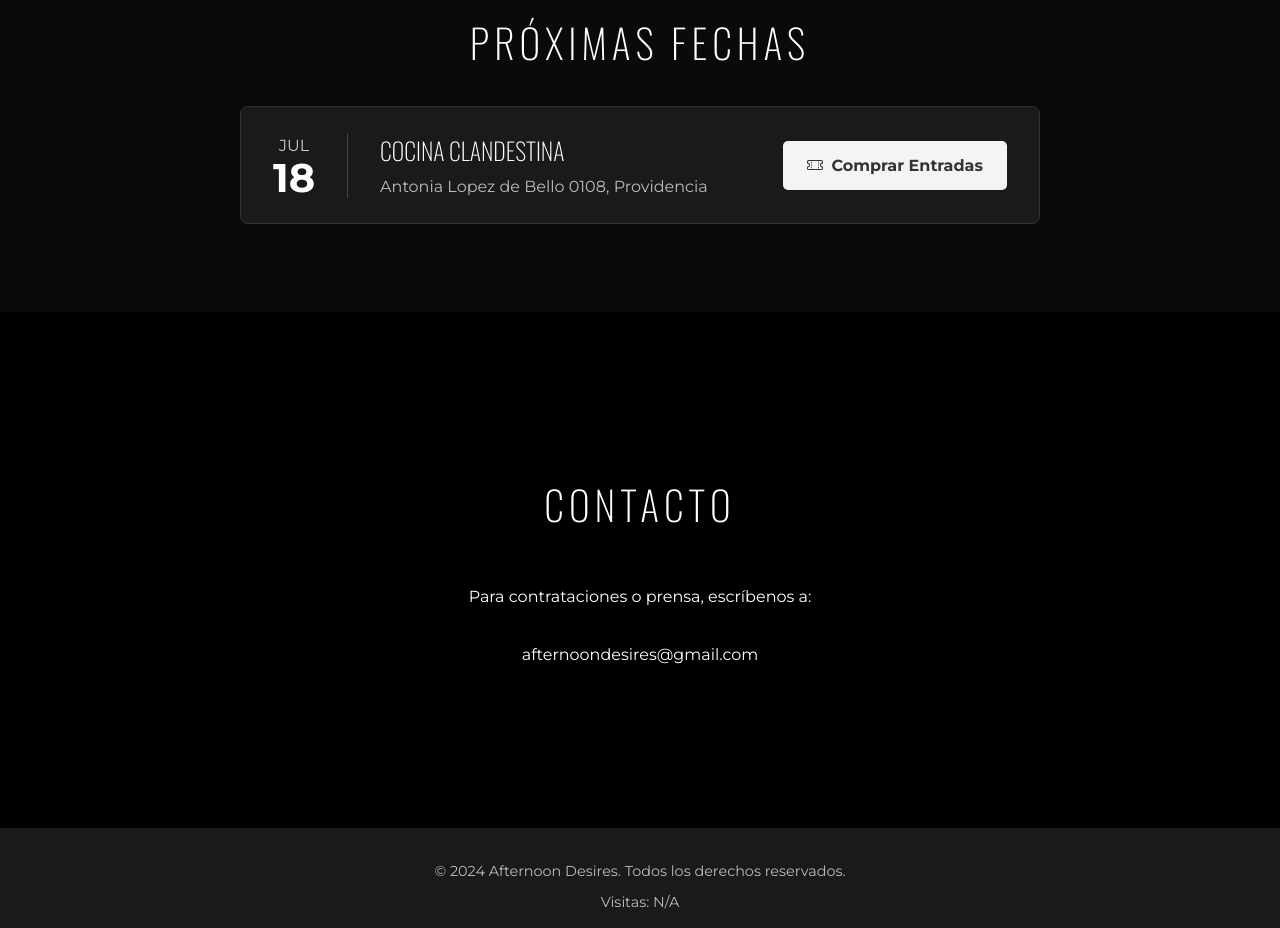
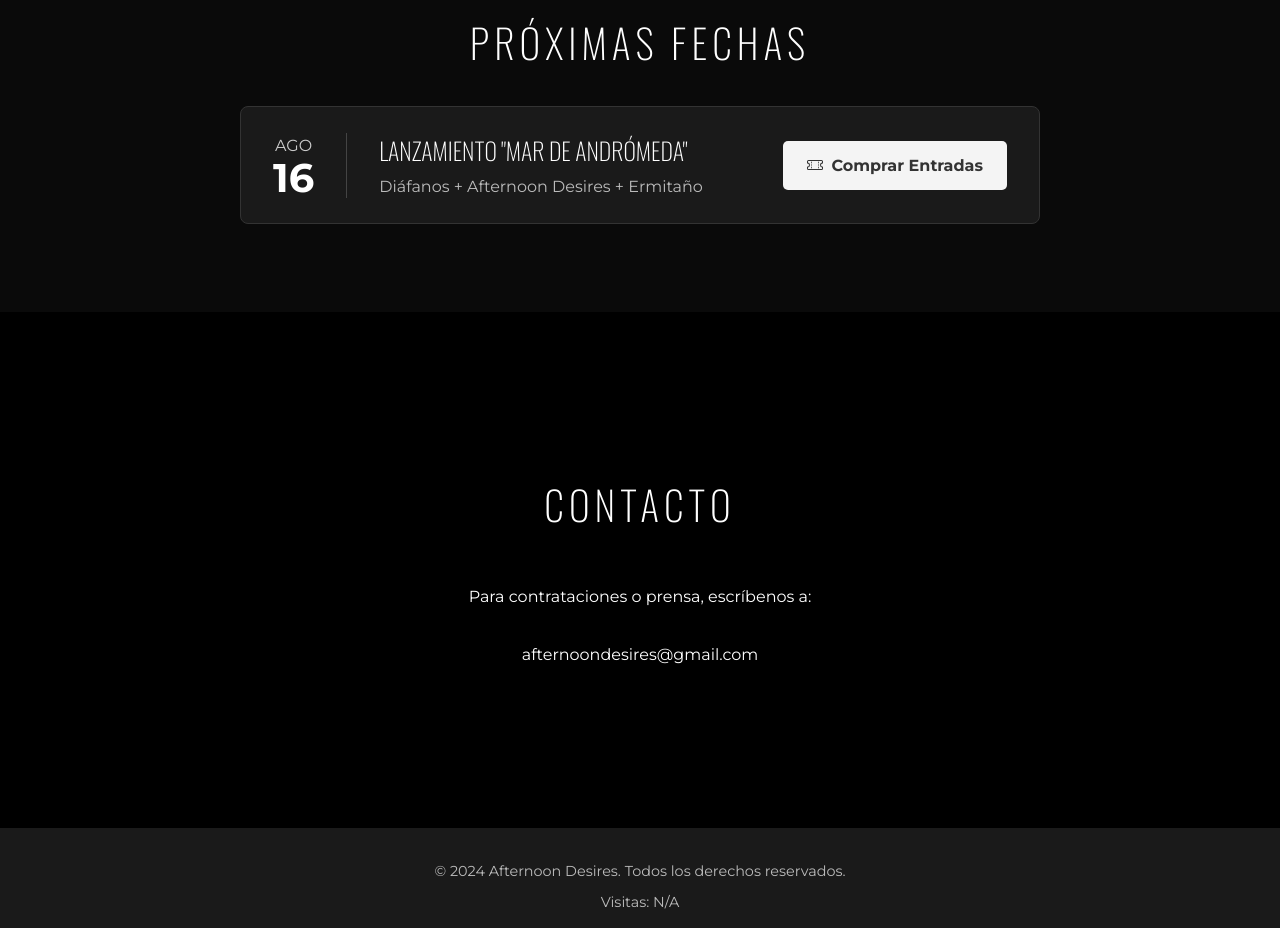
Before and after one commit to lauraaguada/afternoondesires.com, a plain HTML site: page index.html in a window 1280 px wide. Shown: the part 6460-7388 px from the top of the page. Drawn offline with nearby package versions, Linux system fonts and the light colour scheme; no server answers.

Commit message:
Actualizar próximas fechas: Lanzamiento Mar de Andrómeda - 16 agosto

```diff
--- a/index.html
+++ b/index.html
@@ -266,14 +266,14 @@
             <div class="dates-list">
                 <div class="date-item">
                     <div class="date-info">
-                        <span class="date-month" data-key="date_1_month">JUL</span>
-                        <span class="date-day">18</span>
+                        <span class="date-month" data-key="date_1_month">AGO</span>
+                        <span class="date-day">16</span>
                     </div>
                     <div class="venue-info">
-                        <h3 data-key="date_1_venue">Cocina Clandestina</h3>
-                        <p data-key="date_1_location">Antonia Lopez de Bello 0108, Providencia</p>
+                        <h3 data-key="date_1_venue">Lanzamiento "Mar de Andrómeda"</h3>
+                        <p data-key="date_1_location">Diáfanos + Afternoon Desires + Ermitaño</p>
                     </div>
-                    <a href="https://portaldisc.com/evento/afternoondesiresencocinaclandestina" target="_blank" class="ticket-link">
+                    <a href="https://www.passline.com/eventos/lanzamiento-mar-de-andromeda-diafanos-afternoon-desires-ermitano?fbclid=PAQ0xDSwL2OfdleHRuA2FlbQIxMQABpwpTwIWxfLjgpxWYMGu4H1603HjFj6b3UjB81QhZeW5mSd8cor9KkJO0X787_aem_TJTFnTgPgOmOfdW2odrvwA" target="_blank" class="ticket-link">
                         <svg xmlns="http://www.w3.org/2000/svg" width="16" height="16" fill="currentColor" class="ticket-icon" viewBox="0 0 16 16">
                             <path d="M4 4.85v.9h1v-.9H4Zm7 0v.9h1v-.9h-1Zm-7 1.8v.9h1v-.9H4Zm7 0v.9h1v-.9h-1Zm-7 1.8v.9h1v-.9H4Zm7 0v.9h1v-.9h-1Zm-7 1.8v.9h1v-.9H4Zm7 0v.9h1v-.9h-1Z"/>
                             <path d="M1.5 3A1.5 1.5 0 0 0 0 4.5V6a.5.5 0 0 0 .5.5 1.5 1.5 0 1 1 0 3 .5.5 0 0 0-.5.5v1.5A1.5 1.5 0 0 0 1.5 13h13a1.5 1.5 0 0 0 1.5-1.5V10a.5.5 0 0 0-.5-.5 1.5 1.5 0 1 1 0-3A.5.5 0 0 0 16 6V4.5A1.5 1.5 0 0 0 14.5 3h-13ZM1 4.5a.5.5 0 0 1 .5-.5h13a.5.5 0 0 1 .5.5v1.05a2.5 2.5 0 0 0 0 4.9v1.05a.5.5 0 0 1-.5.5h-13a.5.5 0 0 1-.5-.5v-1.05a2.5 2.5 0 0 0 0-4.9V4.5Z"/>
--- a/language.js
+++ b/language.js
@@ -60,9 +60,9 @@ const translations = {
         nav_dates: "Próximas Fechas",
         dates_title: "Próximas Fechas",
         dates_text: "Actualmente no tenemos fechas programadas. ¡Síguenos en nuestras redes para estar al tanto de futuros anuncios!",
-        date_1_month: "JUL",
-        date_1_venue: "Cocina Clandestina",
-        date_1_location: "Antonia Lopez de Bello 0108, Providencia",
+        date_1_month: "AGO",
+        date_1_venue: "Lanzamiento \"Mar de Andrómeda\"",
+        date_1_location: "Diáfanos + Afternoon Desires + Ermitaño",
         date_1_tickets: "Comprar Entradas"
     },
     en: {
@@ -126,9 +126,9 @@ const translations = {
         nav_dates: "Upcoming Dates",
         dates_title: "Upcoming Dates",
         dates_text: "We currently have no scheduled dates. Follow us on our networks to stay tuned for future announcements!",
-        date_1_month: "JUL",
-        date_1_venue: "Cocina Clandestina",
-        date_1_location: "Antonia Lopez de Bello 0108, Providencia",
+        date_1_month: "AUG",
+        date_1_venue: "\"Mar de Andrómeda\" Launch",
+        date_1_location: "Diáfanos + Afternoon Desires + Ermitaño",
         date_1_tickets: "Buy Tickets"
     },
     fr: {
@@ -192,9 +192,9 @@ const translations = {
         nav_dates: "Dates à venir",
         dates_title: "Dates à venir",
         dates_text: "Nous n'avons actuellement aucune date prévue. Suivez-nous sur nos réseaux pour être informés des futures annonces!",
-        date_1_month: "JUIL",
-        date_1_venue: "Cocina Clandestina",
-        date_1_location: "Antonia Lopez de Bello 0108, Providencia",
+        date_1_month: "AOÛT",
+        date_1_venue: "Lancement \"Mar de Andrómeda\"",
+        date_1_location: "Diáfanos + Afternoon Desires + Ermitaño",
         date_1_tickets: "Acheter des billets"
     },
     pt: {
@@ -258,9 +258,9 @@ const translations = {
         nav_dates: "Datas de Eventos",
         dates_title: "Próximas Datas",
         dates_text: "Atualmente não temos datas agendadas. Siga-nos em nossas redes para ficar por dentro de futuros anúncios!",
-        date_1_month: "JUL",
-        date_1_venue: "Cocina Clandestina",
-        date_1_location: "Antonia Lopez de Bello 0108, Providencia",
+        date_1_month: "AGO",
+        date_1_venue: "Lançamento \"Mar de Andrómeda\"",
+        date_1_location: "Diáfanos + Afternoon Desires + Ermitaño",
         date_1_tickets: "Comprar Ingressos"
     }
 };
```
